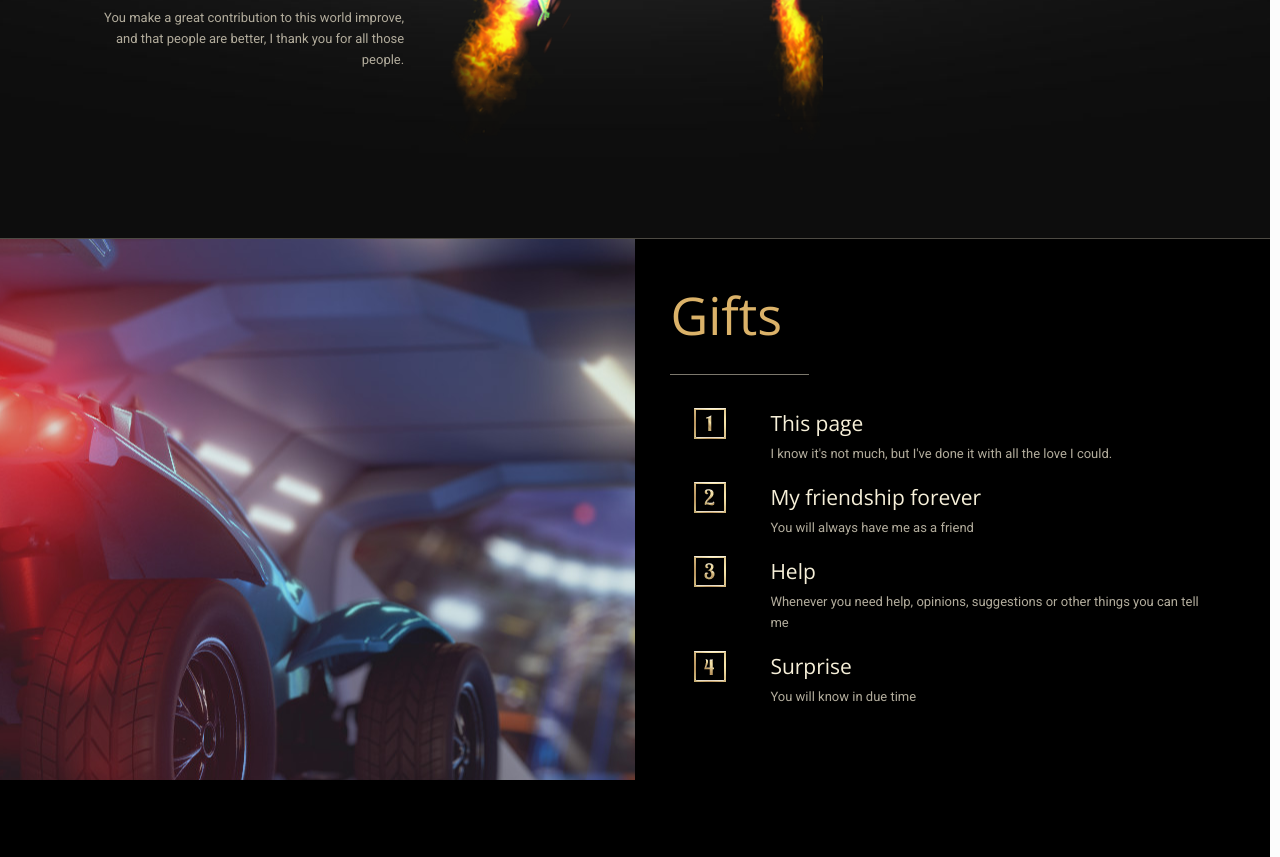
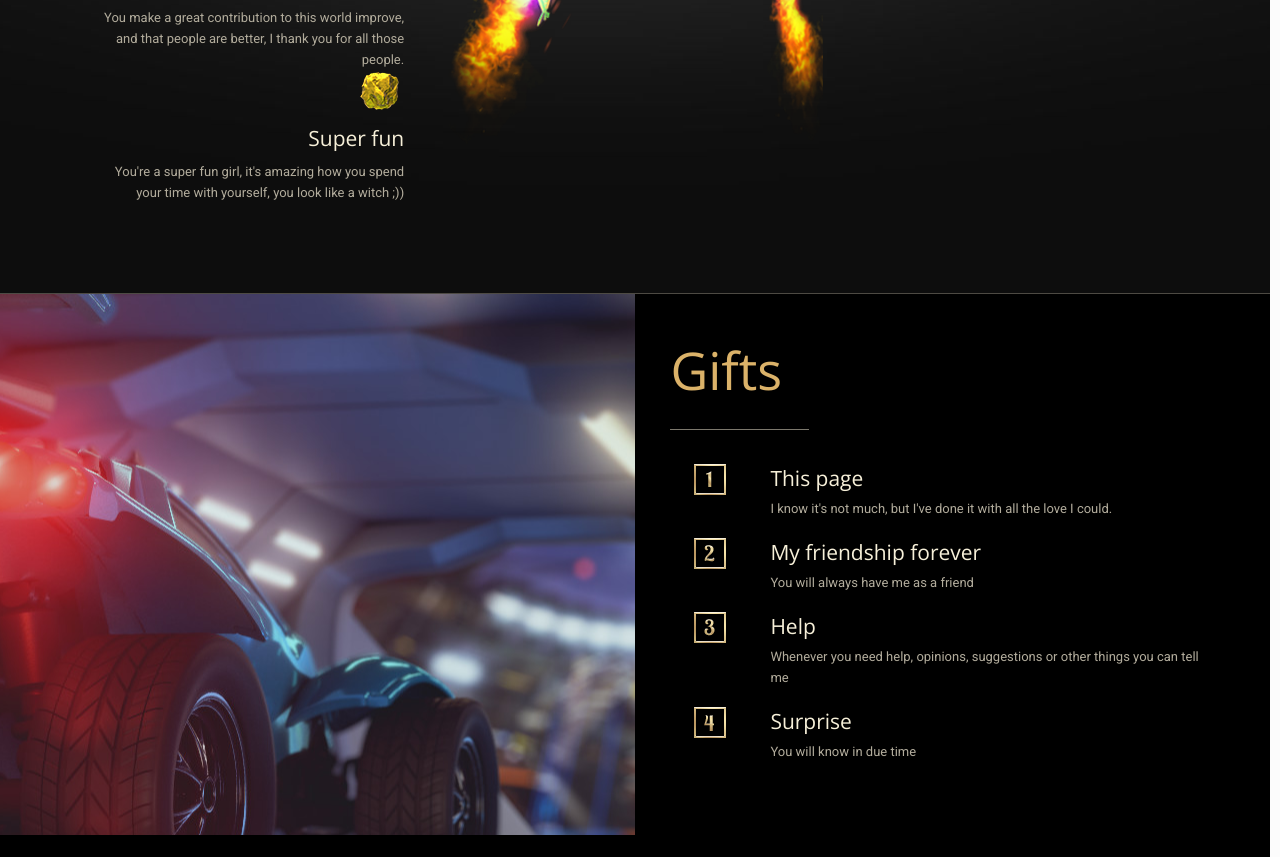
Before and after one commit to kaiserdj/juliarl, a plain HTML site: page index.html in a window 1280 px wide. Shown: the part 1883-2740 px from the top of the page. Drawn offline with nearby package versions, Linux system fonts and the light colour scheme.

Commit message:
add more text

```diff
--- a/index.html
+++ b/index.html
@@ -3911,6 +3911,18 @@
 												</div>
 											</div>
 										</div>
+										<div class="list_item lists_3 clearfix">
+												<div class="list_left list_image"><img
+														src="img/home_icon_3.png"
+														class="scale-with-grid" alt="home_icon_3" width="49" height="41" />
+												</div>
+												<div class="list_right">
+													<h4>Super fun</h4>
+													<div class="desc">You're a super fun girl,
+														it's amazing how you spend your time with yourself, you look like a witch ;))
+													</div>
+												</div>
+											</div>
 									</div>
 								</div>
 								<div class="column mcb-column one-third column_image ">
```
